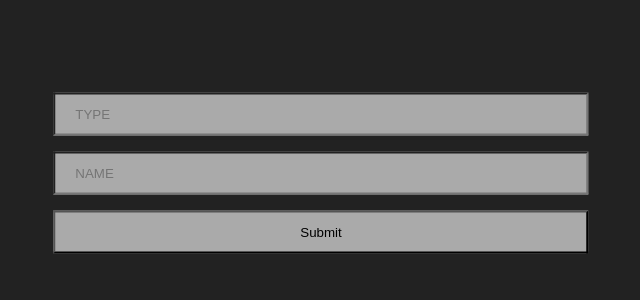
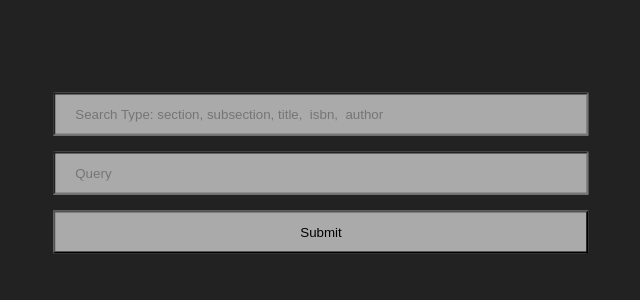
Before and after one commit to S-Spektrum-M/LibraryManager, a Flask app: template frontend/templates/search.html in a window 1280 px wide. Shown: the part 269-569 px from the top of the page, without its empty margins (319-959 px from the left). Run offline with Flask 2, Linux system fonts and the light colour scheme; the template is opened without the code that fills it, so the values that code supplies are empty.

Commit message:
Update Placeholders

```diff
--- a/frontend/templates/search.html
+++ b/frontend/templates/search.html
@@ -1,18 +1,18 @@
 {%extends "layout.html" %} {% block body %}
 <div class="container">
   <div class="child">
-    <form action="/search_result" method="get">
+    <form action="/result" method="get">
       <input
         autocomplete="off"
         type="text"
         name="search_type"
-        placeholder="TYPE"
+        placeholder="Search Type: section, subsection, title,  isbn,  author"
       />
       <input
         autocomplete="off"
         type="text"
         name="search_term"
-        placeholder="NAME"
+        placeholder="Query"
       />
       <input type="submit" />
     </form>
```
